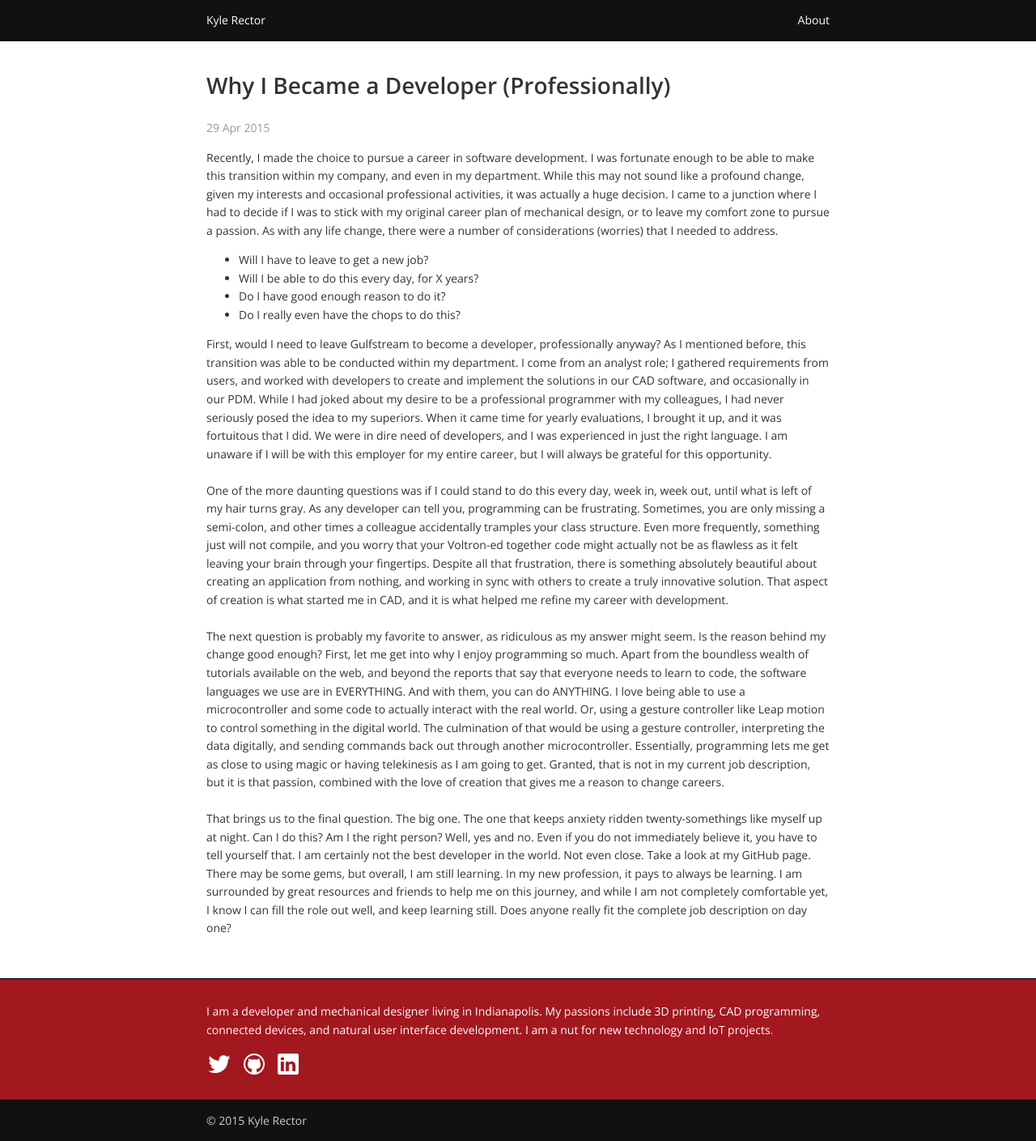
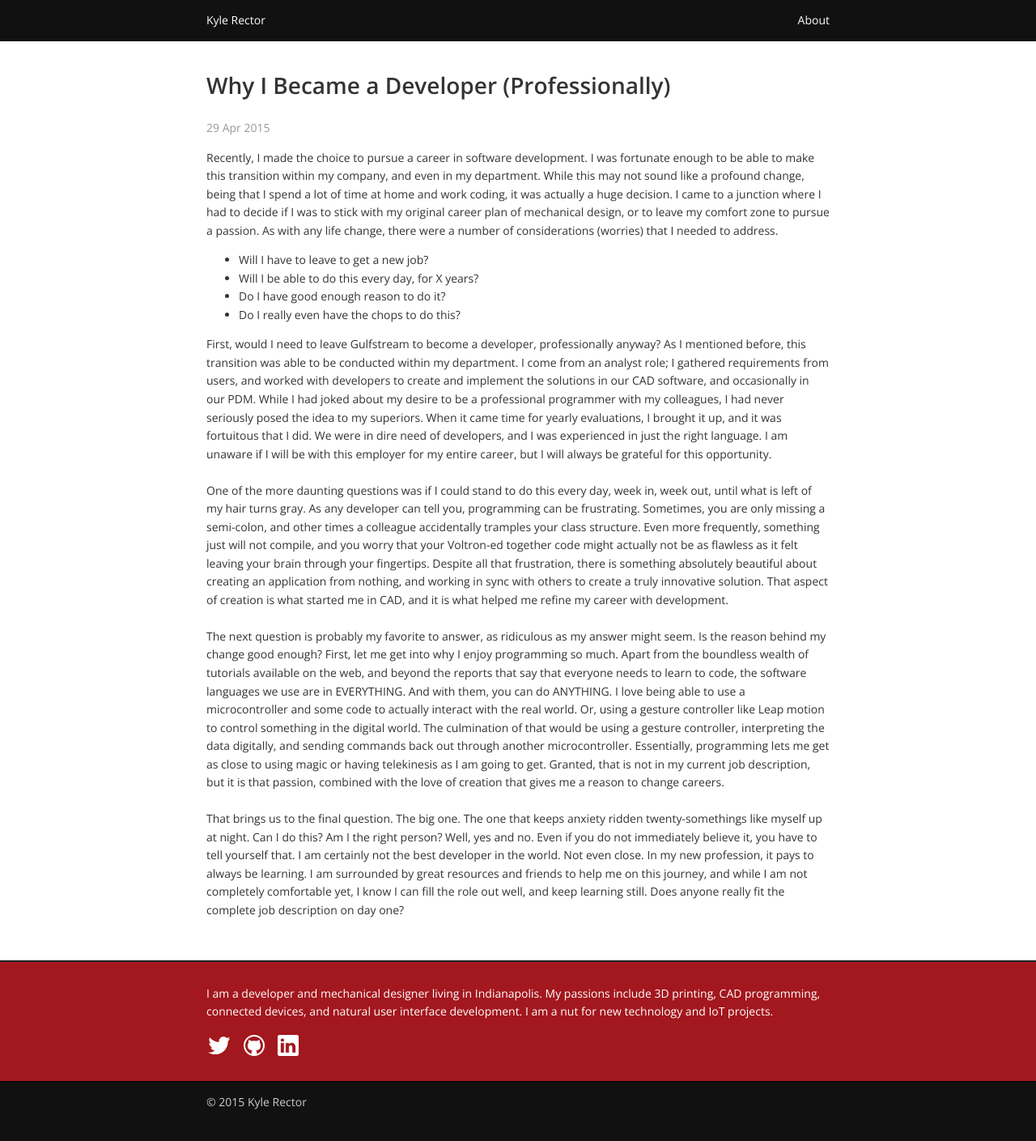
Before and after one commit to KyleARector/KyleARector.github.io, a Jekyll site: the page built from _posts/2015-04-29-Why_Become_A_Developer.md, in a window 1280 px wide. Shown: the whole page at 81% size. Built offline with Jekyll 4.4.1, drawn with Linux system fonts in a browser that asks for light colours; after the commit the page ends 1387 px from its top, so only the background shows below that.

Commit message:
Update 2015-04-29-Why_Become_A_Developer.md

```diff
--- a/_posts/2015-04-29-Why_Become_A_Developer.md
+++ b/_posts/2015-04-29-Why_Become_A_Developer.md
@@ -6,7 +6,7 @@ comments: false
 categories: []
 ---
 <p>
-Recently, I made the choice to pursue a career in software development. I was fortunate enough to be able to make this transition within my company, and even in my department. While this may not sound like a profound change, given my interests and occasional professional activities, it was actually a huge decision. I came to a junction where I had to decide if I was to stick with my original career plan of mechanical design, or to leave my comfort zone to pursue a passion.
+Recently, I made the choice to pursue a career in software development. I was fortunate enough to be able to make this transition within my company, and even in my department. While this may not sound like a profound change, being that I spend a lot of time at home and work coding, it was actually a huge decision. I came to a junction where I had to decide if I was to stick with my original career plan of mechanical design, or to leave my comfort zone to pursue a passion.
 As with any life change, there were a number of considerations (worries) that I needed to address.
 <br/>
 <ul>
@@ -23,6 +23,6 @@ One of the more daunting questions was if I could stand to do this every day, we
 The next question is probably my favorite to answer, as ridiculous as my answer might seem. Is the reason behind my change good enough? First, let me get into why I enjoy programming so much. Apart from the boundless wealth of tutorials available on the web, and beyond the reports that say that everyone needs to learn to code, the software languages we use are in EVERYTHING. And with them, you can do ANYTHING.
 I love being able to use a microcontroller and some code to actually interact with the real world. Or, using a gesture controller like Leap motion to control something in the digital world. The culmination of that would be using a gesture controller, interpreting the data digitally, and sending commands back out through another microcontroller. Essentially, programming lets me get as close to using magic or having telekinesis as I am going to get. Granted, that is not in my current job description, but it is that passion, combined with the love of creation that gives me a reason to change careers.
 <br/> <br/>
-That brings us to the final question. The big one. The one that keeps anxiety ridden twenty-somethings like myself up at night. Can I do this? Am I the right person? Well, yes and no. Even if you do not immediately believe it, you have to tell yourself that. I am certainly not the best developer in the world. Not even close. Take a look at my GitHub page. There may be some gems, but overall, I am still learning. In my new profession, it pays to always be learning. I am surrounded by great resources and friends to help me on this journey, and while I am not completely comfortable yet, I know I can fill the role out well, and keep learning still. Does anyone really fit the complete job description on day one?
+That brings us to the final question. The big one. The one that keeps anxiety ridden twenty-somethings like myself up at night. Can I do this? Am I the right person? Well, yes and no. Even if you do not immediately believe it, you have to tell yourself that. I am certainly not the best developer in the world. Not even close. In my new profession, it pays to always be learning. I am surrounded by great resources and friends to help me on this journey, and while I am not completely comfortable yet, I know I can fill the role out well, and keep learning still. Does anyone really fit the complete job description on day one?
 <br/> <br/>
 </p>
```
